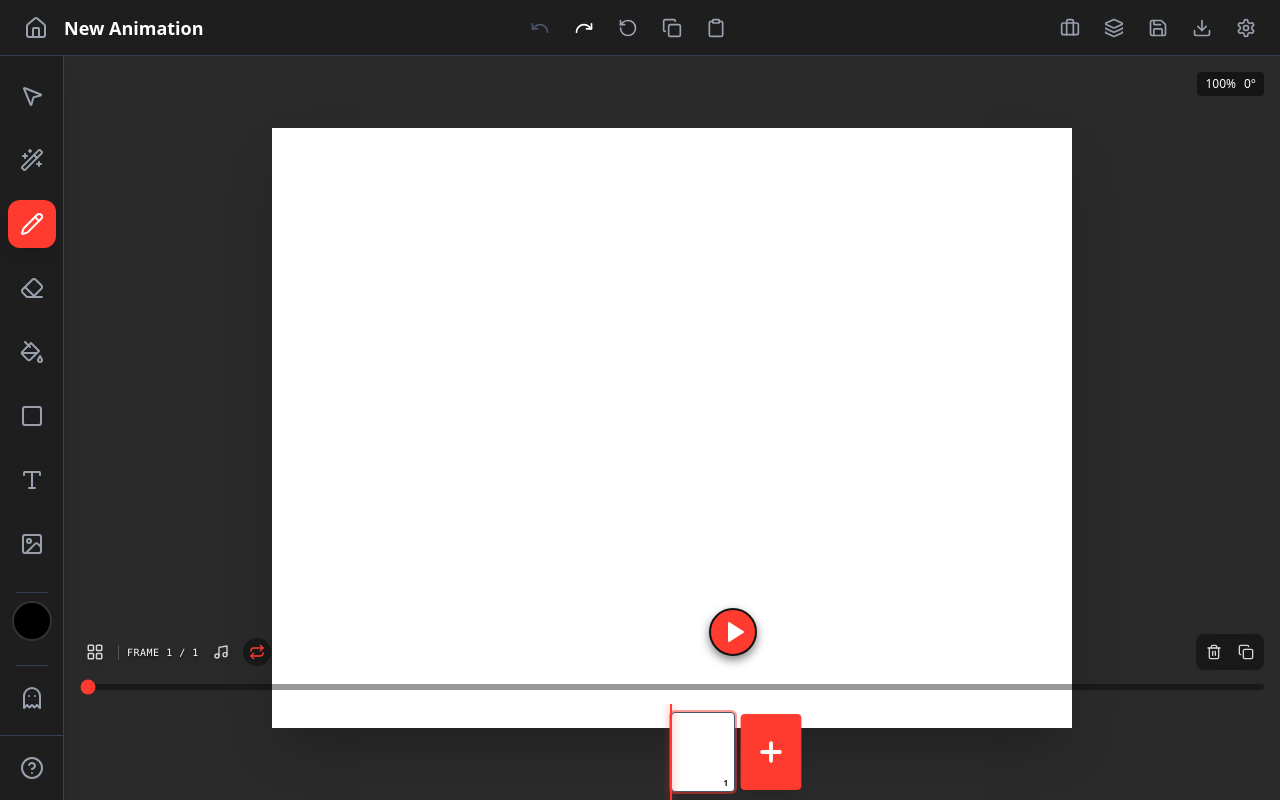
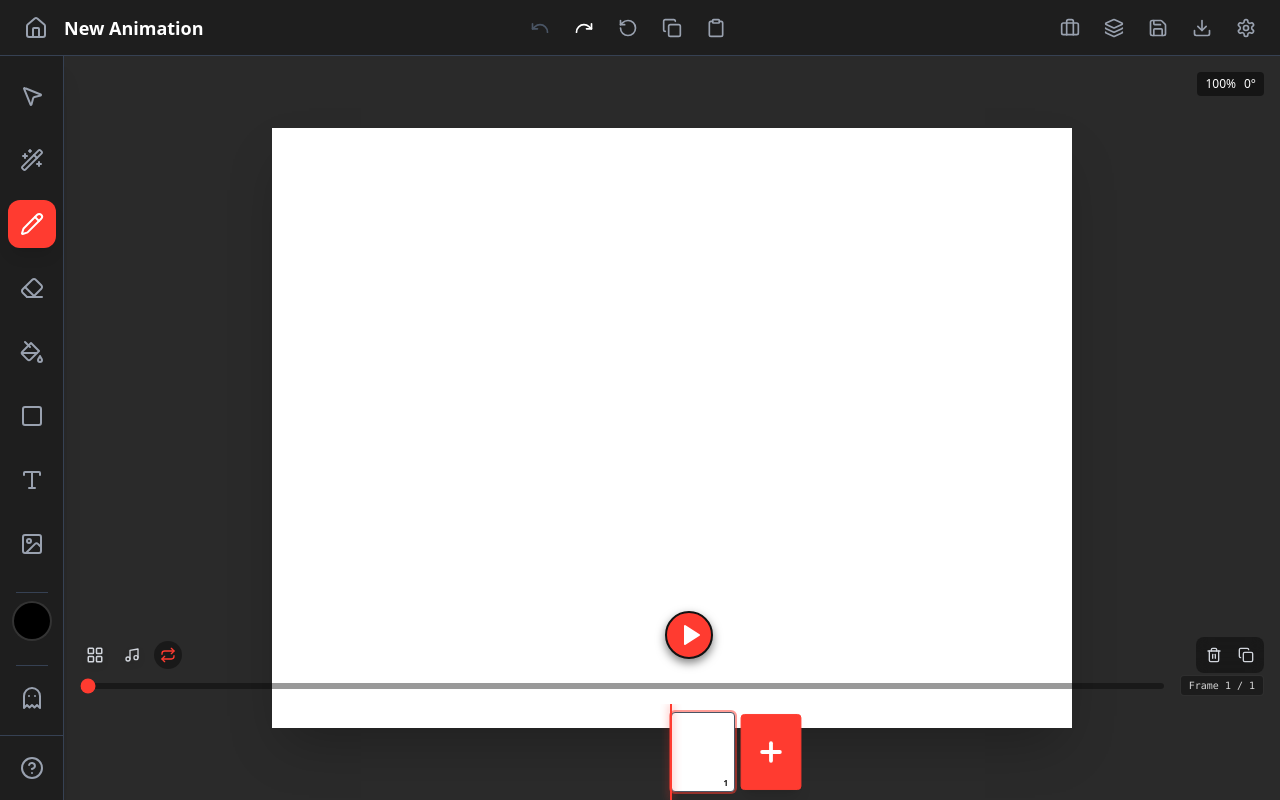
Before and after one commit to PLOWPDUD/ClipAnim-Creator, a React (Vite) app: page / in a window 1280 px wide. Both pictures are taken after a click on the button "New Animation". Built offline with nearby package versions, Linux system fonts and the light colour scheme.

Commit message:
feat(timeline): Improve frame scrubbing UI
Move frame count display to a dedicated component and make the frame slider take up available space. This provides a cleaner layout and better user experience for navigating frames.

```diff
--- a/components/Timeline.tsx
+++ b/components/Timeline.tsx
@@ -103,9 +103,6 @@ export const Timeline: React.FC<TimelineProps> = ({
               >
                   <Icons.FrameGrid size={18} />
               </button>
-              <span className="text-[10px] text-white font-mono uppercase tracking-wider drop-shadow-[0_2px_2px_rgba(0,0,0,0.8)] border-l border-white/20 pl-2">
-                  Frame {currentFrameIndex + 1} / {frames.length}
-              </span>
               <button
                   onClick={() => setShowAudio(!showAudio)}
                   className={`p-1.5 rounded-full transition-colors ${showAudio ? 'text-[var(--accent-color)] bg-black/40' : 'text-gray-300 hover:text-white drop-shadow-md'}`}
@@ -148,16 +145,19 @@ export const Timeline: React.FC<TimelineProps> = ({
       )}
 
       {!isFocusMode && (
-        <div className="px-4 mb-2 animate-in fade-in slide-in-from-bottom-2">
+        <div className="px-4 mb-2 flex items-center gap-4 animate-in fade-in slide-in-from-bottom-2">
             <input
                 type="range"
                 min="0"
                 max={frames.length - 1}
                 value={currentFrameIndex}
                 onChange={(e) => onSelectFrame(parseInt(e.target.value))}
-                className="w-full h-1.5 bg-black/40 rounded-full appearance-none accent-[var(--accent-color)] cursor-pointer hover:bg-black/60 transition-colors"
+                className="flex-1 h-1.5 bg-black/40 rounded-full appearance-none accent-[var(--accent-color)] cursor-pointer hover:bg-black/60 transition-colors"
                 title="Scrub Frames"
             />
+            <span className="text-[10px] text-white font-mono whitespace-nowrap opacity-80 bg-black/40 px-2 py-0.5 rounded border border-white/10">
+                Frame {currentFrameIndex + 1} / {frames.length}
+            </span>
         </div>
       )}
 
```
